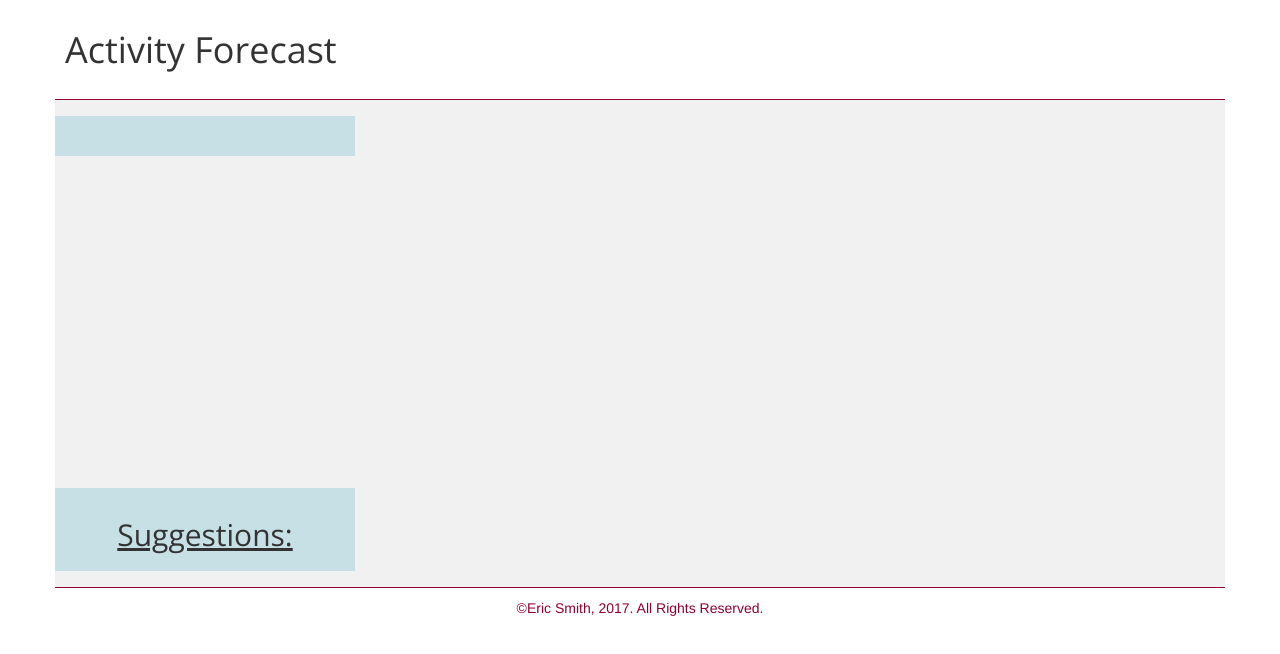
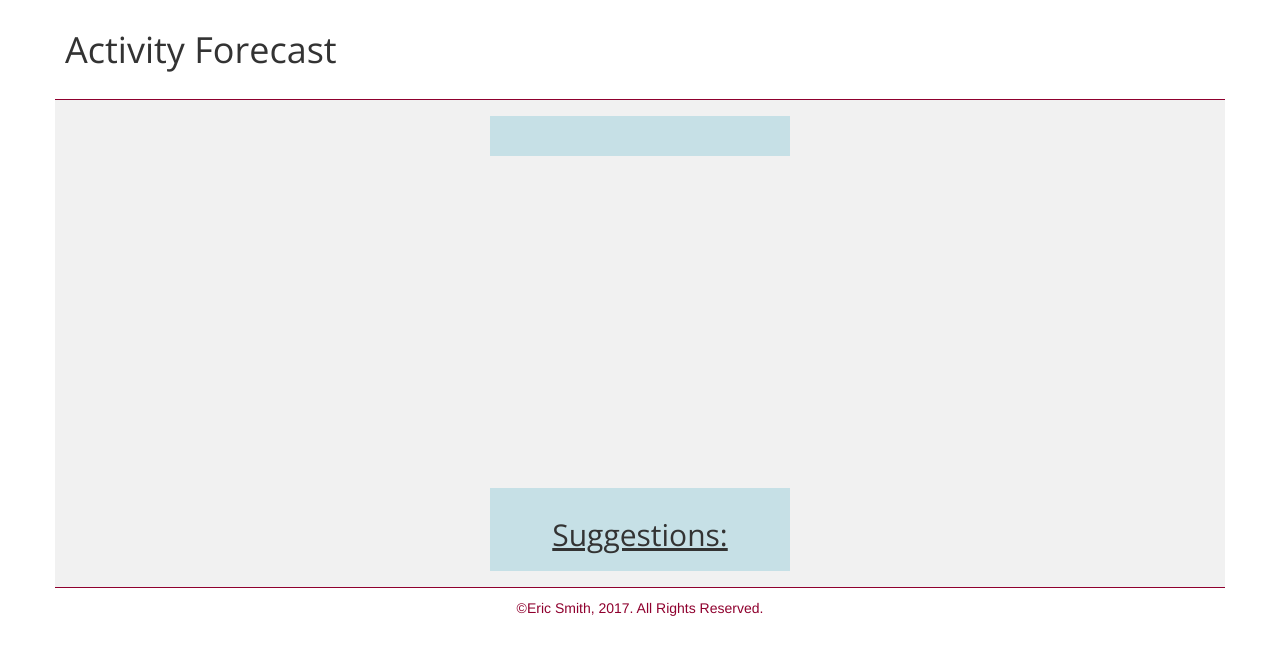
Before and after one commit to ericsmith92/activity-forecast, a plain HTML site: page index.html in a window 1280 px wide. Drawn offline with nearby package versions, Linux system fonts and the light colour scheme; some packages are replaced by stand-ins of ours.

Commit message:
changes to styling

```diff
--- a/css/style.css
+++ b/css/style.css
@@ -35,6 +35,7 @@ h2{
     font-family: 'Roboto', sans-serif;
     background-color: #C6E0E6;
     padding: 0.625rem;
+    margin: 0 auto;
 }
 
 #city_coutr{
@@ -49,7 +50,7 @@ h2{
     text-align: center;
     width: 300px;
     font-size: 1.25rem;
-    margin-bottom: 1rem;
+    margin: 0 auto 1rem auto;
     background-color: #C6E0E6;
     padding: 0.625rem;
 }
@@ -58,14 +59,14 @@ h2{
 
     height: 300px;
     width: 300px;
-    margin-bottom: 1rem;
+    margin: 0 auto 1rem auto;
 
 }
 
 #output{
     width: 300px;
     text-align: center;
-    margin-bottom: 1rem;
+    margin: 0 auto 1rem auto;
     background-color: #C6E0E6;
     padding: 0.625rem;
 }
```
